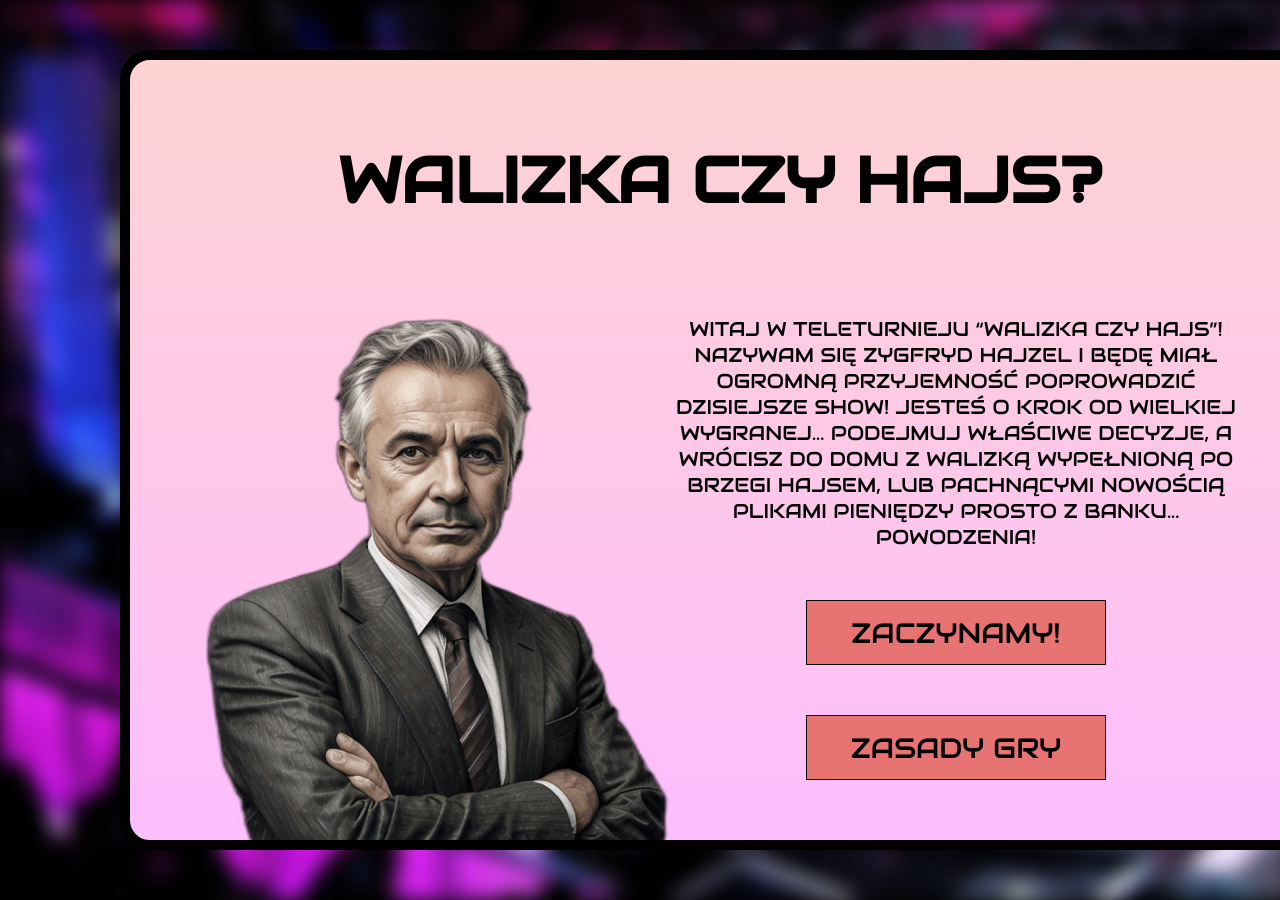
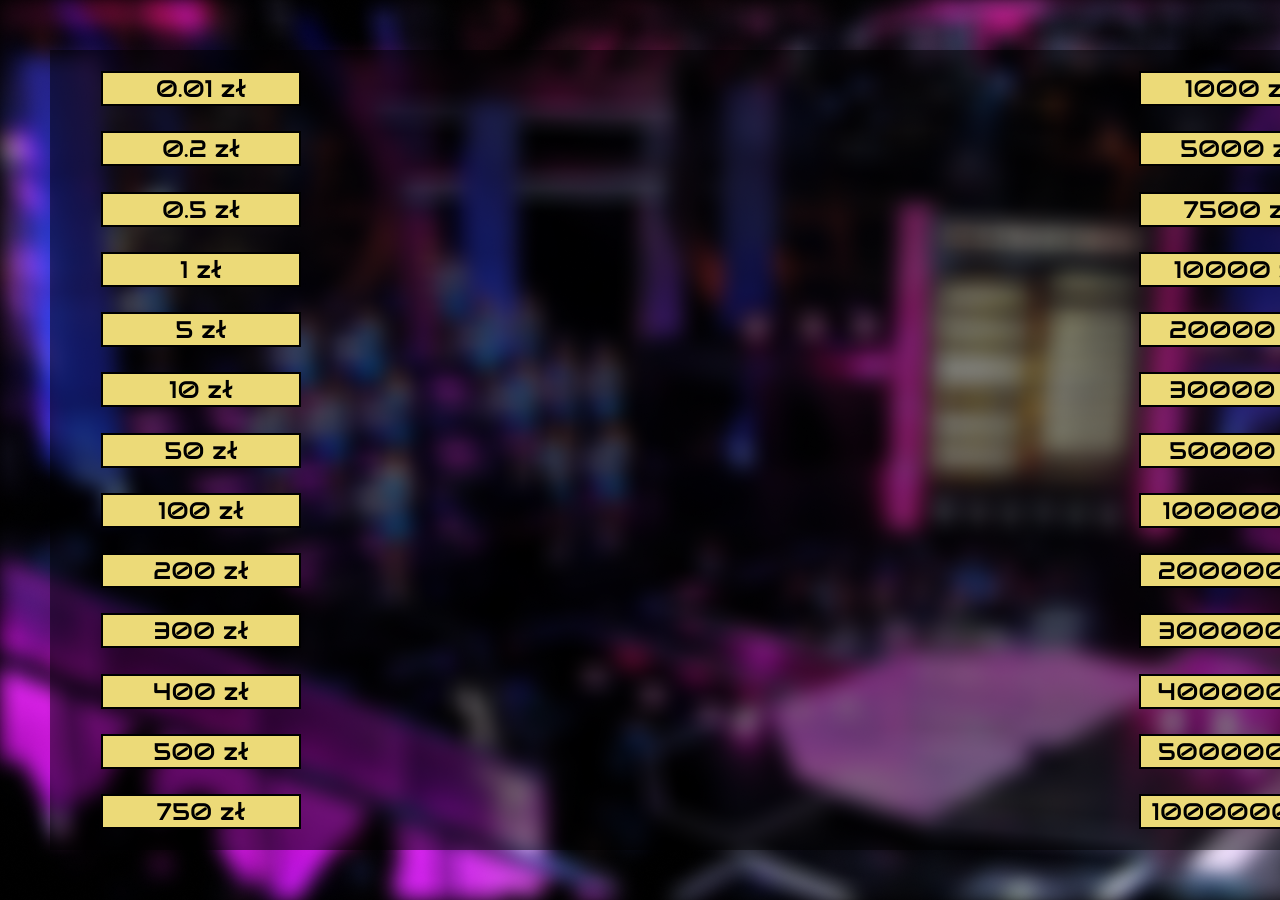
Before and after one commit to michalmiotla/Walizka-czy-hajs-react-app-, a React (Vite) app: page / in a window 1280 px wide. Shown: the top 900 px of the page. Built offline with nearby package versions, Linux system fonts and the light colour scheme.

Commit message:
added new components, working with visual part

```diff
--- a/src/App.jsx
+++ b/src/App.jsx
@@ -1,10 +1,12 @@
-import { StartPanel } from './components/StartPanel/StartPanel'
+// import { GameRules } from './components/GameRules/GameRules'
+// import { StartPanel } from './components/StartPanel/StartPanel'
+import { MainPanel } from './components/MainPanel/MainPanel'
 
 function App() {
 	return (
 		<>
 			<div className='background-container'>
-				<StartPanel />
+				<MainPanel />
 			</div>
 		</>
 	)
--- /dev/null
+++ b/src/components/GameRules/GameRules.jsx
@@ -0,0 +1,40 @@
+import styles from './GameRules.module.css'
+import { HugeButton } from '../HugeButton/HugeButton'
+
+export function GameRules() {
+	return (
+		<div className={styles.container}>
+			<ul>
+				<li>
+					<p>
+						Na początek gracz wybiera jedną z dwudziestu sześciu dostępnych walizek, które kryją w sobie różne kwoty -
+						od jednego grosza, aż po milion złotych. Walizka ta będzie z graczem do końca gry.{' '}
+					</p>
+				</li>
+				<li>
+					<p>
+						Po wybraniu swojej walizki gracz przystępuje do odsłaniania zawartości pozostałych, niewybranych walizek. W
+						każdej rundzie gracz ma określoną (z każdą rundą coraz mniejszą) liczbę walizek do otwarcia. Tym sposobem
+						eliminowane są kolejne stawki, które na pewno nie znajdują się w walizce wybranej przez gracza.{' '}
+					</p>
+				</li>
+				<li>
+					<p>
+						Po każdej rundzie Bank przedstawia swoją ofertę wykupu walizki od gracza za kwotę określoną na podstawie
+						wartości pozostałych w grze walizek. Gracz może przyjąć daną ofertę i zakończyć grę z przedstawioną kwotą
+						jako końcowy wynik, lub grać dalej i otwierać kolejne walizki.
+					</p>
+				</li>
+				<li>
+					<p>
+						W momencie gry zostaną trzy walizki w grze (wybrana na początku oraz dwie nieotwarte) gracz otrzymuje
+						ostatnią ofertę od Banku. Jeśli ją odrzuci, zostaje z ostatnim wyborem - zostaje przy walizce wybranej na
+						początku lub zamienia ją na tą jedyną nieotwartą. Po tym wyborze gra kończy się, a gracz wygrywa kwotę z
+						walizki wybranej w ostatnim etapie gry.
+					</p>
+				</li>
+			</ul>
+			<HugeButton>Zamknij</HugeButton>
+		</div>
+	)
+}
--- /dev/null
+++ b/src/components/GameRules/GameRules.module.css
@@ -0,0 +1,23 @@
+.container {
+	position: absolute;
+	display: flex;
+	flex-direction: column;
+	align-items: center;
+	width: 1200px;
+	height: 800px;
+	border: 10px solid var(--stroke-color);
+	border-radius: 30px;
+	background: var(--board-color);
+	z-index: 10;
+}
+
+ul {
+	width: 80%;
+	padding-block: 100px;
+}
+
+p {
+	font-size: var(--font-size-description);
+	padding-block: 10px;
+	line-height: 1.15;
+}
--- /dev/null
+++ b/src/components/HugeButton/HugeButton.jsx
@@ -0,0 +1,5 @@
+import styles from './HugeButton.module.css'
+
+export function HugeButton({ children }) {
+	return <button className={styles.button}>{children}</button>
+}
--- /dev/null
+++ b/src/components/MainPanel/MainPanel.jsx
@@ -0,0 +1,13 @@
+import styles from './MainPanel.module.css'
+import { barsAmountsArray } from '../../utils/arrays'
+import { ValueBar } from '../ValueBar/ValueBar'
+
+export function MainPanel() {
+	const mappedBars = barsAmountsArray.map(amount => <ValueBar key={amount} value={amount}></ValueBar>)
+
+	return (
+		<div className={styles.container}>
+			<div className={styles.bars}>{mappedBars}</div>
+		</div>
+	)
+}
--- /dev/null
+++ b/src/components/MainPanel/MainPanel.module.css
@@ -0,0 +1,18 @@
+.container {
+	position: absolute;
+	width: 1340px;
+	height: 800px;
+	background-color: rgba(0, 0, 0, 0.5);
+}
+
+.bars {
+	position: relative;
+	display: flex;
+	flex-direction: column;
+	flex-wrap: wrap;
+	justify-content: space-between;
+	align-content: space-between;
+	width: 100%;
+	height: 100%;
+	padding: 10px 40px;
+}
--- a/src/components/StartPanel/StartPanel.jsx
+++ b/src/components/StartPanel/StartPanel.jsx
@@ -1,5 +1,6 @@
 import styles from './StartPanel.module.css'
 import MAN1 from '../../assets/man1.png'
+import { HugeButton } from '../HugeButton/HugeButton'
 
 export function StartPanel() {
 	return (
@@ -14,8 +15,8 @@ export function StartPanel() {
 						DOMU Z WALIZKĄ WYPEŁNIONĄ PO BRZEGI HAJSEM, LUB PACHNĄCYMI NOWOŚCIĄ PLIKAMI PIENIĘDZY PROSTO Z BANKU...
 						POWODZENIA!
 					</p>
-					<button>zaczynamy!</button>
-					<button>zasady gry</button>
+					<HugeButton>zaczynamy!</HugeButton>
+					<HugeButton>zasady gry</HugeButton>
 				</div>
 			</div>
 		</div>
--- a/src/components/StartPanel/StartPanel.module.css
+++ b/src/components/StartPanel/StartPanel.module.css
@@ -1,5 +1,5 @@
 .container {
-	position: relative;
+	position: absolute;
 	display: flex;
 	flex-direction: column;
 	align-items: center;
--- /dev/null
+++ b/src/components/ValueBar/ValueBar.jsx
@@ -0,0 +1,9 @@
+import styles from './ValueBar.module.css'
+
+export function ValueBar({ value }) {
+	return (
+		<div className={styles.bar}>
+			<p>{value} zł</p>
+		</div>
+	)
+}
--- /dev/null
+++ b/src/components/ValueBar/ValueBar.module.css
@@ -0,0 +1,15 @@
+.bar {
+	display: flex;
+	justify-content: center;
+	align-items: center;
+	width: 200px;
+	height: 35px;
+	border: 2px solid var(--stroke-color);
+	margin: 11px;
+	background-color: var(--yellow-bar);
+}
+
+.bar p {
+	font-size: var(--font-size-bar);
+    padding: 0;
+}
--- /dev/null
+++ b/src/utils/arrays.js
@@ -0,0 +1,4 @@
+export const barsAmountsArray = [
+	0.01, 0.2, 0.5, 1, 5, 10, 50, 100, 200, 300, 400, 500, 750, 1000, 5000, 7500, 10000, 20000, 30000, 50000, 100000,
+	200000, 300000, 400000, 500000, 1000000,
+]
```
Also changed, not shown: src/components/HugeButton/HugeButton.module.css (added, +7 -0 lines).
